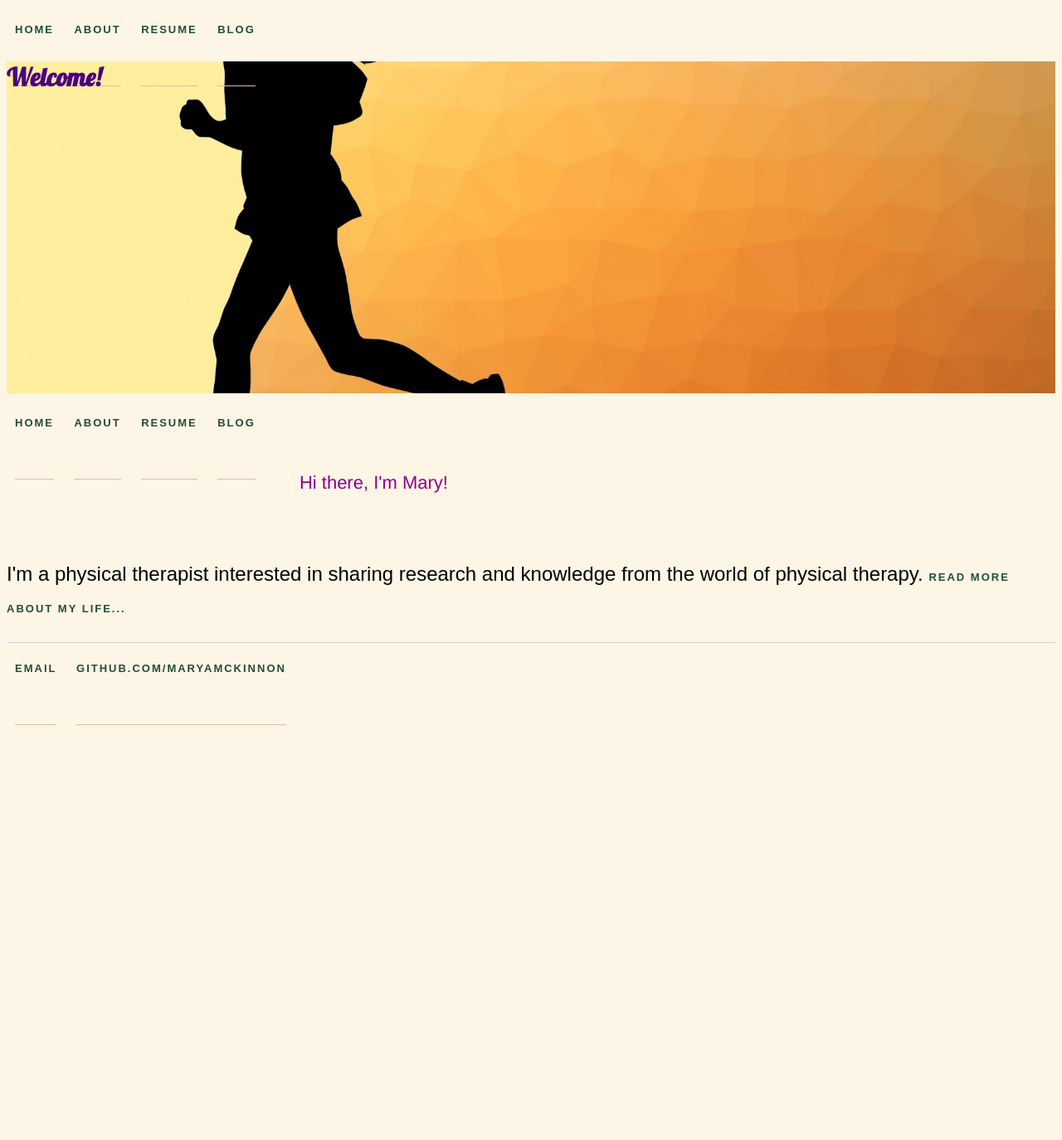
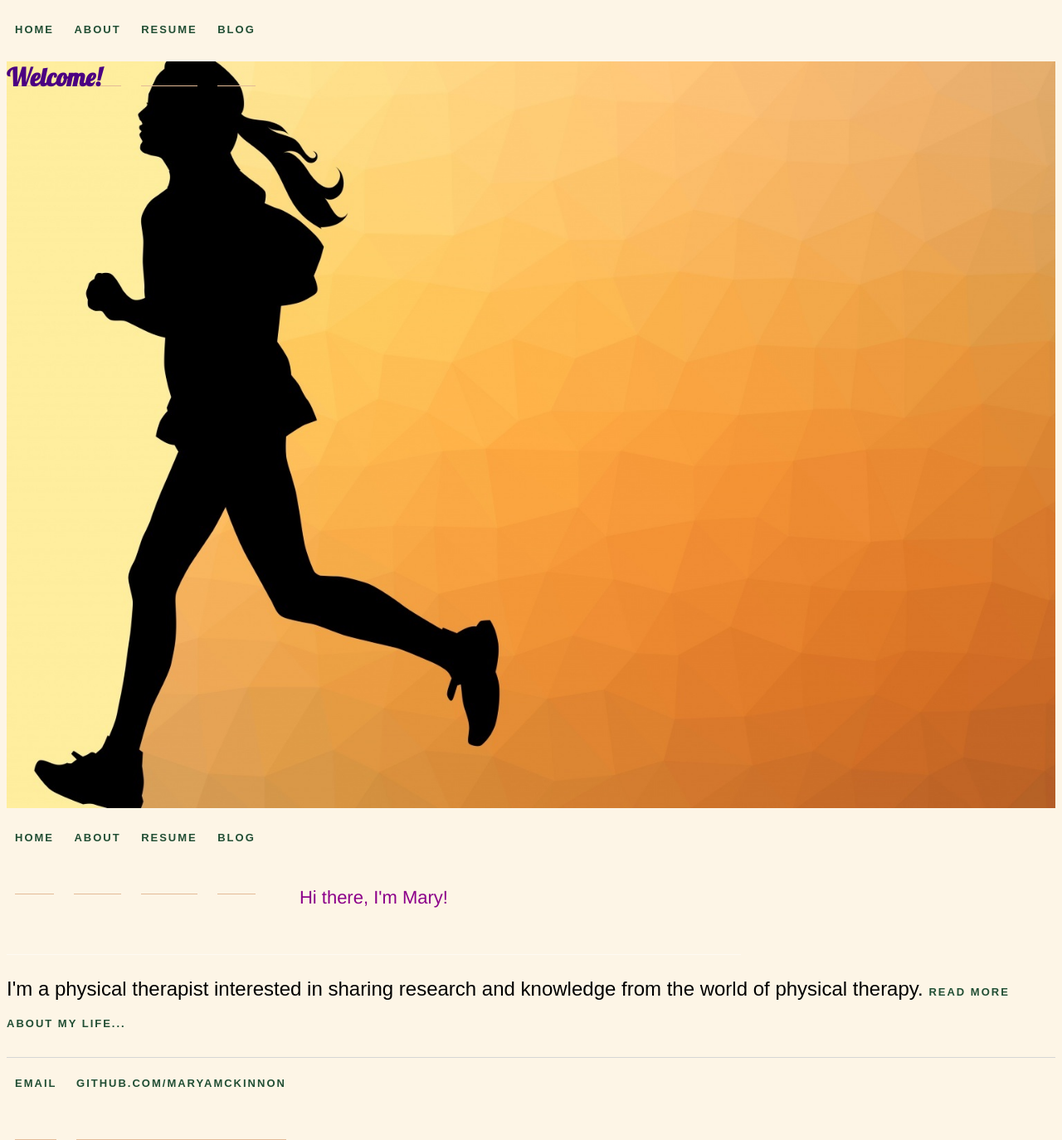
Before and after one commit to maryamckinnon/maryamckinnon.github.io, a Jekyll site: the page built from index.html, in a window 1280 px wide. Shown: the whole page at 83% size. Built offline with Jekyll 4.4.1, drawn with Linux system fonts in a browser that asks for light colours; before the commit the page ends 900 px from its top, so only the background shows below that.

Commit message:
Update main.css

```diff
--- a/css/main.css
+++ b/css/main.css
@@ -6,7 +6,7 @@ body {
 
 .header {
   background-image: url("https://maryamckinnon.github.io/geometric-woman-runner.jpg");
-  height: 400px;
+  height: 900px;
   background-position: center center;
   background-size: cover;
   width: 100%;
```
